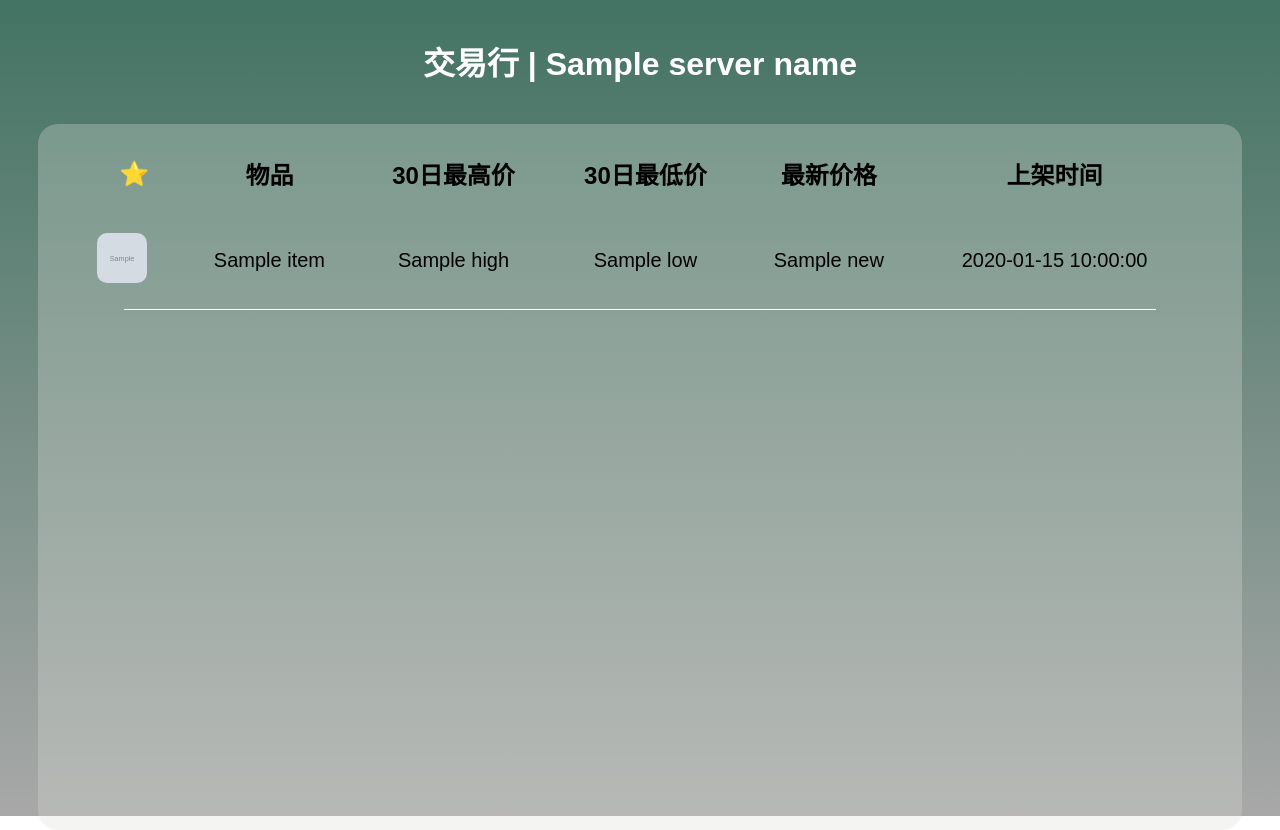
After one commit to Kaibo-He/JX3QQbot, a Python web app: template templates/auction_card.html in a window 1280 px wide. The commit adds this page. Run offline with Jinja, Linux system fonts and the light colour scheme; the template is opened without the code that fills it: most values are stand-ins (such as "Sample title", 1, 10 or a date in 2020); grey boxes marked "Sample" are stand-in pictures.

Commit message:
交易行物价

```diff
--- a/handlers/yizhiku_handler.py
+++ b/handlers/yizhiku_handler.py
@@ -112,7 +112,7 @@ def get_current_quarter_result():
 
     return {
         "content": (
-            f"🕵️ 一之窟暗器解密助手\n"
+            f"一之窟暗器解密助手\n"
             f"当前时间段（{current_key}）：{current_result}\n"
             f"下一个时间段（{next_key}）：{next_result}"
         )
--- /dev/null
+++ b/templates/auction_card.html
@@ -0,0 +1,134 @@
+<!DOCTYPE html>
+<html lang="zh-CN">
+<head>
+  <meta charset="UTF-8">
+  <title>交易行物价</title>
+  <style>
+    body {
+      font-family: sans-serif;
+      height: 100vh;
+      overflow: hidden;
+      background: linear-gradient(to bottom, #437363, #A8A8A8);
+      background-repeat: no-repeat;
+      background-size: 100% 100%;
+      padding: 30px;
+      box-sizing: border-box;
+    }
+
+    .header {
+      display: flex;
+      align-items: center;
+      justify-content: center;
+      padding-bottom: 20px;
+      margin-bottom: 20px;
+      color: white;
+    }
+
+    .header .title h1 {
+      margin: 0;
+      font-size: 32px;
+    }
+
+    .records {
+      margin-bottom: 50px;
+      background-color: rgba(217, 222, 216, 0.3);
+      border-radius: 20px;
+      justify-content: center;
+      height: 90%;
+      padding: 20px;
+    }
+
+    .records table{
+      width: 95%;
+      border-collapse: collapse;
+      justify-content: center;
+      align-items: center;
+      margin: 0 auto;
+    }
+
+    .records th {
+      font-size: 24px;
+      justify-content: center;
+    }
+
+    .records tr.divider td {
+      padding: 10px;
+      height: 1px;
+    }
+
+    .records tr.divider td::before {
+      content: "";
+      display: block;
+      width: 95%;
+      margin: 0 auto;
+      height: 1px;
+      background-color: white;
+    }
+
+    .records tr:first-child th {
+      padding-bottom: 30px;
+    }
+
+    .records td, .records th {
+      padding: 12px 10px;
+    }
+
+    .info {
+      font-size: 20px;
+      justify-content: center;
+      text-align: center;
+    }
+
+    .item-icon {
+      width: 50px;
+      height: 50px;
+      border-radius: 10px;
+      object-fit: cover;
+    }
+
+    .item-0 { font-weight: bold; color: #444444; }
+    .item-1 { font-weight: bold; color: #ffffff; }
+    .item-2 { font-weight: bold; color: #00d24b; }
+    .item-3 { font-weight: bold; color: #007eff; }
+    .item-4 { font-weight: bold; color: #fe2dfe; }
+    .item-5 { font-weight: bold; color: #FFB833; }
+
+  </style>
+</head>
+<body>
+  <div class="header">
+    <div class="title">
+      <h1>交易行 | {{ server_name }}</h1>
+    </div>
+  </div>
+
+  <div class="records">
+    <table>
+      <tr>
+        <th>⭐</th>
+        <th>物品</th>
+        <th>30日最高价</th>
+        <th>30日最低价</th>
+        <th>最新价格</th>
+        <th>上架时间</th>
+      </tr>
+      {% for item in item_list %}
+      <tr>
+        <td class="icon">
+          <img class="item-icon" src="{{ item.icon }}">
+        </td>
+        <td class="info {{ item.color }}">{{ item.name }}</td>
+        <td class="info">{{ item.high|safe }}</td>
+        <td class="info">{{ item.low|safe }}</td>
+        <td class="info">{{ item.new|safe }}</td>
+        <td class="info">{{ item.time }}</td>
+      </tr>
+      <tr class="divider">
+        <td colspan="6"></td>
+      </tr>
+      {% endfor %}
+    </table>
+  </div>
+
+</body>
+</html>
--- a/templates/equip_card.html
+++ b/templates/equip_card.html
@@ -62,8 +62,8 @@
     .equip .details-right {
       display: flex;
       flex-direction: column;
-      align-items: flex-end; /* 所有子元素靠右 */
-      justify-content: center; /* 可选，让竖直居中 */
+      align-items: flex-end;
+      justify-content: center;
       text-align: right;
       gap: 4px;
     }
```
Also changed, not shown: handlers/auction_handler.py (added, +115 -0 lines), handlers/qqshow_handler.py (+3 -7 lines), handlers/role_attribute_handler.py (+9 -7 lines), handlers/team_cd_handler.py (+10 -6 lines), jx3api.py (+0 -64 lines), jx3boxapi.py (added, +71 -0 lines), main.py (+17 -0 lines), README.md, config_loader.py (line endings or trailing spaces).
